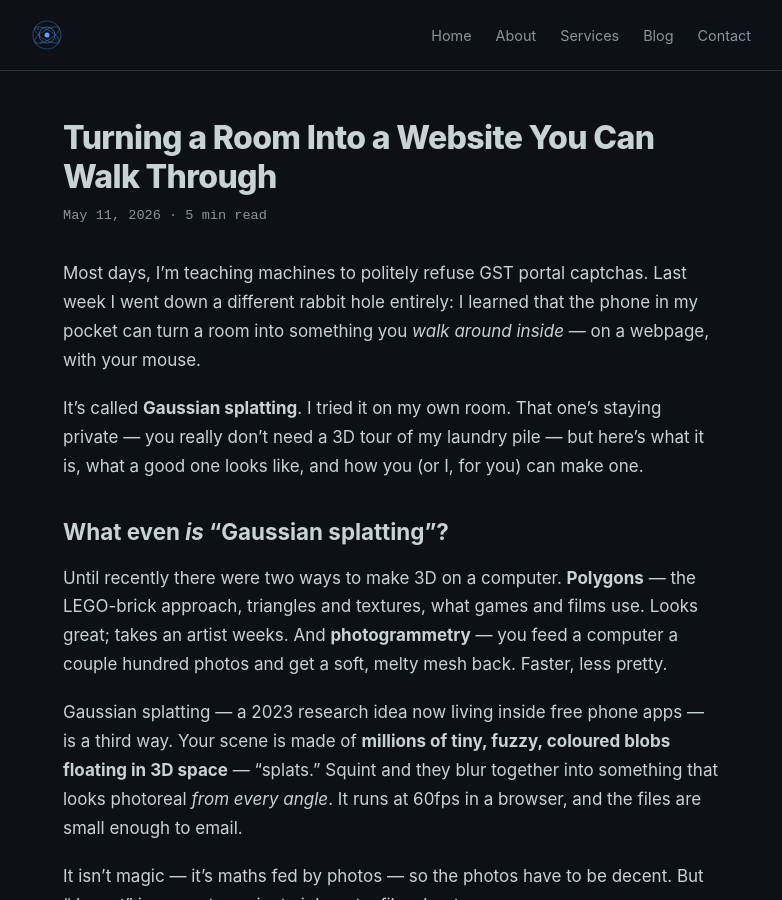
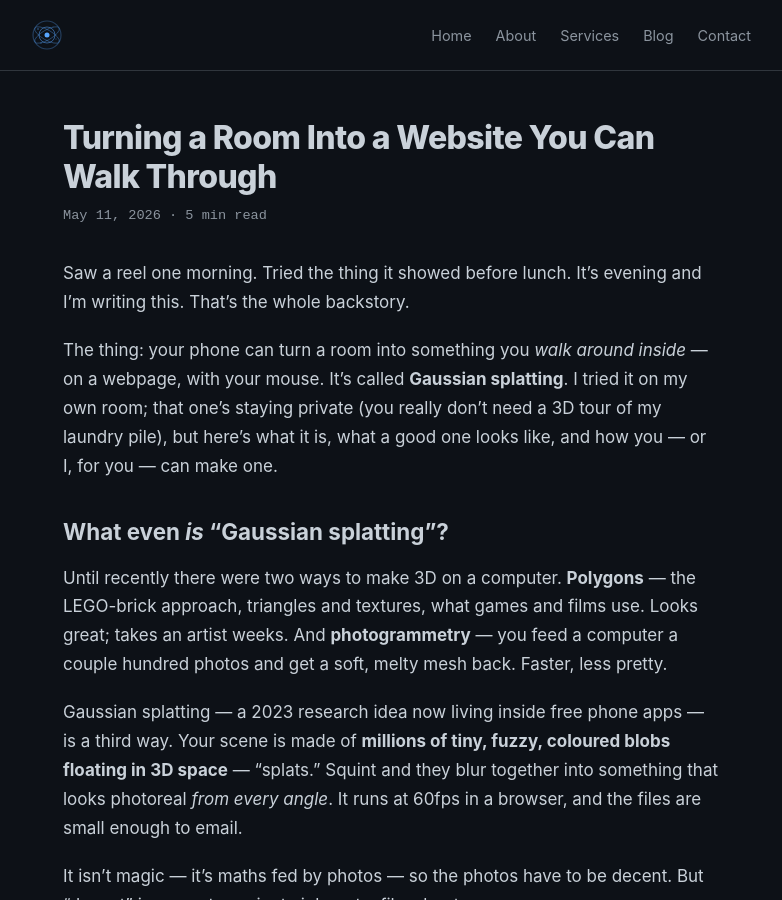
Before and after one commit to prithvi-vk/prithvi-vk.github.io, a Jekyll site: the page built from _posts/2026-05-11-walk-through-a-room.md, in a window 1280 px wide and 900 px high. Shown: the whole window, without its empty margins (249-1031 px from the left). Built offline with Jekyll 4.4.1, drawn with Linux system fonts in a browser that asks for light colours.

Commit message:
Edit: rework opening of Gaussian splatting post — same-day 'saw a reel' framing, drop tax references

```diff
--- a/_posts/2026-05-11-walk-through-a-room.md
+++ b/_posts/2026-05-11-walk-through-a-room.md
@@ -2,13 +2,13 @@
 layout: post
 title: "Turning a Room Into a Website You Can Walk Through"
 date: 2026-05-11
-description: "Most days I'm building tax-automation agents. Last week I learned the phone in my pocket can turn a room into something you walk around inside on a webpage — it's called Gaussian splatting. Here's what it is, what a good one looks like, and how anyone can make one in about ten minutes."
+description: "Saw a reel one morning, tried it before lunch, posting by evening: your phone can turn a room into something you walk around inside on a webpage — it's called Gaussian splatting. Here's what it is, what a good one looks like, and how anyone can make one in about ten minutes."
 keywords: "Gaussian splatting, 3D room scan, scan a room with phone, Scaniverse, Luma AI, SuperSplat, photogrammetry, interactive 3D walkthrough, 3D virtual tour real estate, Gaussian splat tutorial India"
 ---
 
-Most days, I'm teaching machines to politely refuse GST portal captchas. Last week I went down a different rabbit hole entirely: I learned that the phone in my pocket can turn a room into something you _walk around inside_ — on a webpage, with your mouse.
+Saw a reel one morning. Tried the thing it showed before lunch. It's evening and I'm writing this. That's the whole backstory.
 
-It's called **Gaussian splatting**. I tried it on my own room. That one's staying private — you really don't need a 3D tour of my laundry pile — but here's what it is, what a good one looks like, and how you (or I, for you) can make one.
+The thing: your phone can turn a room into something you _walk around inside_ — on a webpage, with your mouse. It's called **Gaussian splatting**. I tried it on my own room; that one's staying private (you really don't need a 3D tour of my laundry pile), but here's what it is, what a good one looks like, and how you — or I, for you — can make one.
 
 ## What even _is_ "Gaussian splatting"?
 
```
